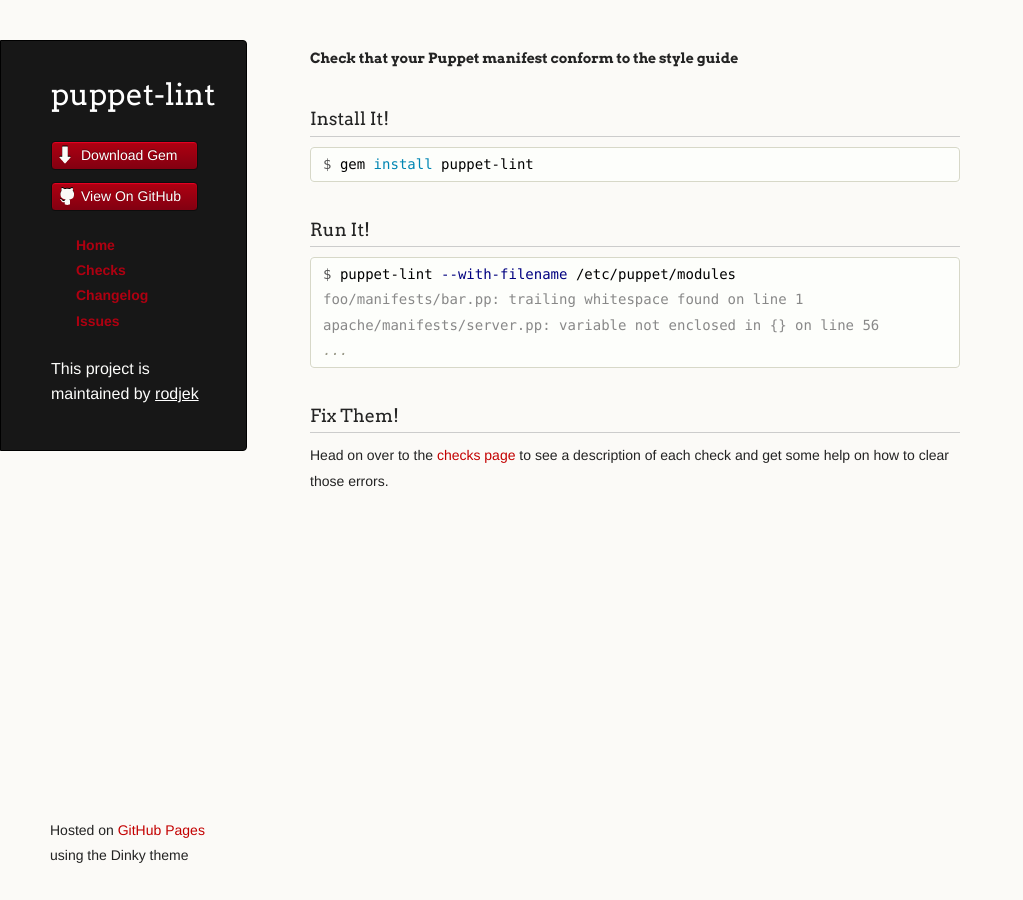
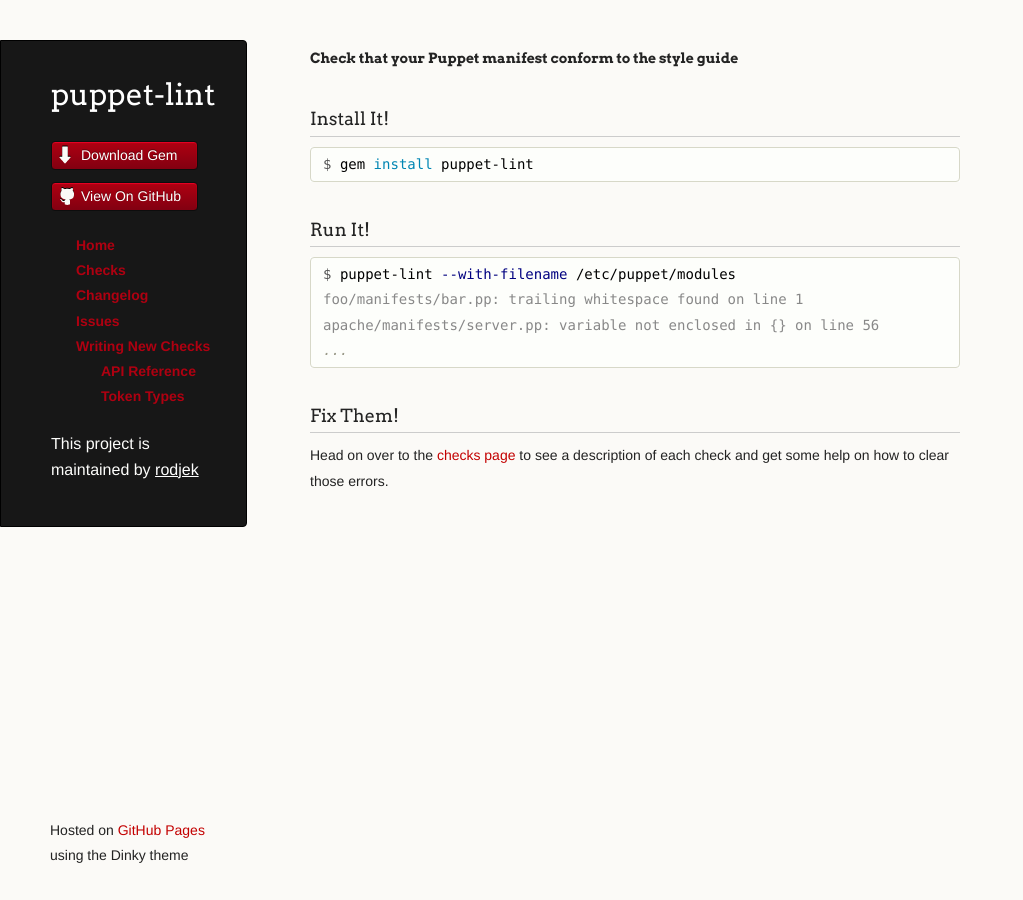
Before and after one commit to rodjek/puppet-lint, a Jekyll site: the page built from index.md, in a window 1280 px wide. Shown: the whole page, without its empty margins (0-1023 px from the left). Built offline with Jekyll 4.4.1, drawn with Linux system fonts in a browser that asks for light colours.

Commit message:
Add new menu items

```diff
--- a/_layouts/default.html
+++ b/_layouts/default.html
@@ -33,6 +33,12 @@
           <li><a href="/checks/">Checks</a></li>
           <li><a href="/changelog/">Changelog</a></li>
           <li><a href="https://github.com/rodjek/puppet-lint/issues">Issues</a></li>
+          <li><a href="/developing/">Writing New Checks</a>
+            <ul class="menu">
+              <li><a href="#">API Reference</a></li>
+              <li><a href="#">Token Types</a></li>
+            </ul>
+          </li>
         </ul>
         <p class="header">This project is maintained by <a class="header name" href="https://github.com/rodjek">rodjek</a></p>
       </header>
```
